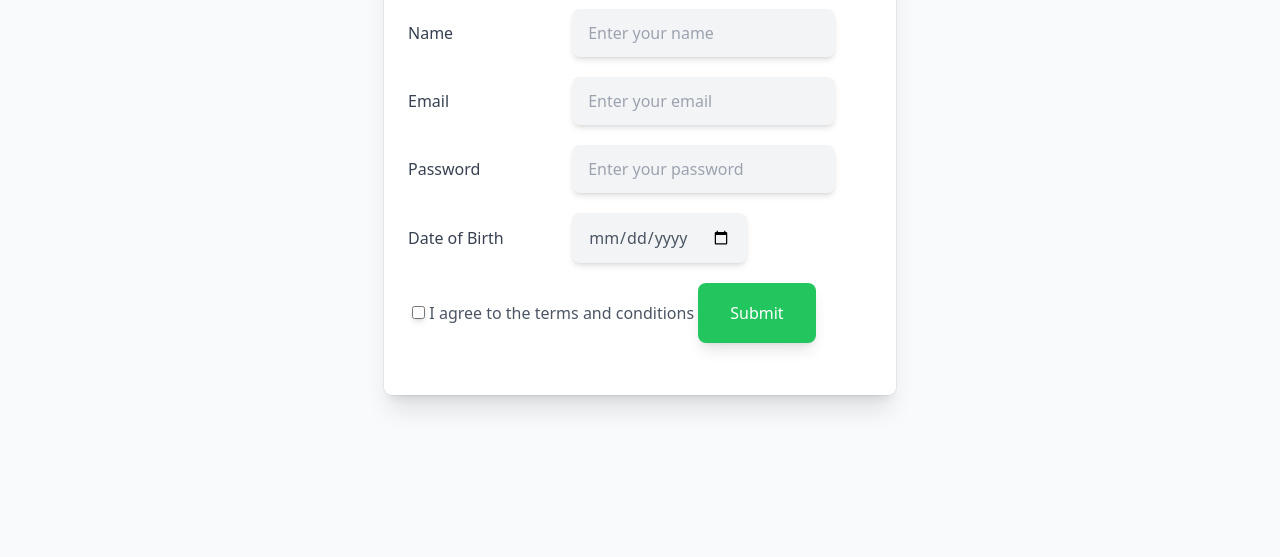
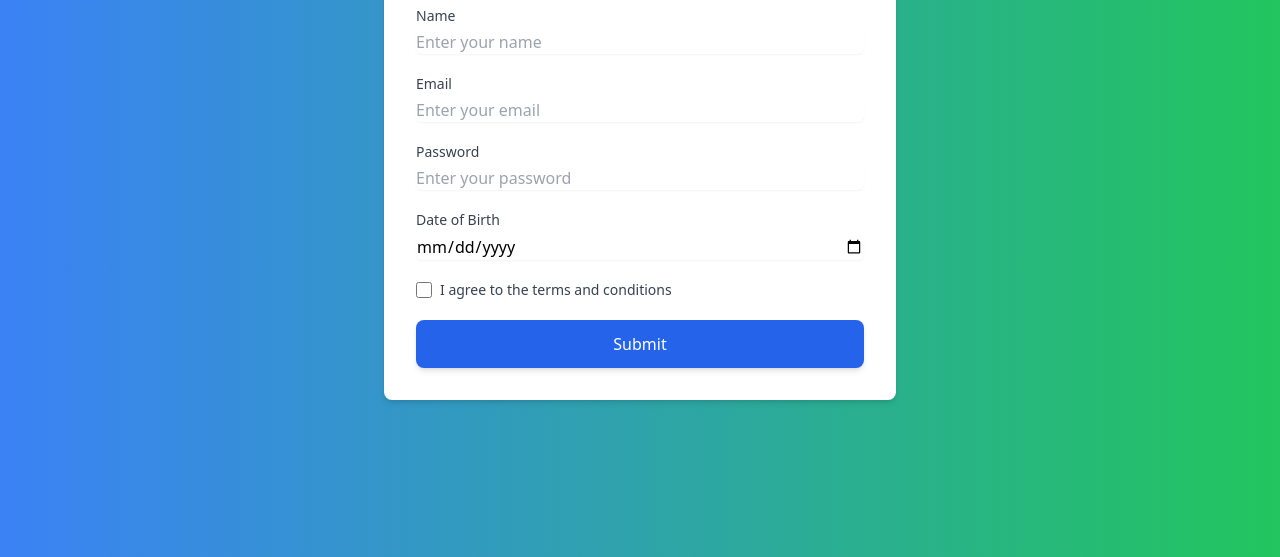
Before and after one commit to nameishyam/wd101, a plain HTML site: page index.html in a window 1280 px wide. Shown: the part 243-800 px from the top of the page. Drawn offline with nearby package versions, Linux system fonts and the light colour scheme.

Commit message:
Refactor login page with improved styling and form validation

```diff
--- a/index.html
+++ b/index.html
@@ -8,46 +8,94 @@
   </head>
   <body>
     <div
-      class="relative flex min-h-screen flex-col justify-center overflow-hidden py-6 bg-gray-50"
+      class="flex min-h-screen items-center justify-center bg-gradient-to-r from-blue-500 to-green-500 py-6"
     >
-      <div
-        class="relative bg-white px-6 pt-5 pb-5 shadow-xl ring-1 ring-gray-900/5 sm:mx-auto sm:max-w-lg sm:rounded-lg sm:x-10"
-      >
-        <div class="mx-auto mx-w-md">
-          <h2 class="text-3xl text-center font-bold leading-tight">
-            Registration form
-          </h2>
-          <div class="divide-y divide-gray-300/50">
-            <div class="space-y-6 py-8 text-base leading-7 text-gray-600">
-              <form id="user-form">
-                <label
-                  for="name"
-                  class="text-md w-40 inline-block font-medium leading-5 text-gray-700"
-                >
-                  Name
-                </label>
-                <input required type="text" id="name" name="name" class="bg-gray-100 inline-block rounded-lg shadow-md px-4 py-3 mb-5 text-base leading-6 placeholdere-gray-500 focus:invalid:border-pink-500 focus:invalid:ring-pink-500 focus:invalid:text-pink-500 focus:valid:border-green-500 focus:valid:ring-green-500 focus:valid:text-green-500" placeholder="Enter your name"/>
-                <label for="email" class="text-md w-40 inline-block font-medium leading-5 text-gray-700">
-                    Email
-                </label>
-                <input required type="email" name="email" id="email" class="bg-gray-100 inline-block rounded-lg shadow-md px-4 py-3 mb-5 text-base leading-6 placeholdere-gray-500 focus:invalid:border-pink-500 focus:invalid:ring-pink-500 focus:invalid:text-pink-500 focus:valid:border-green-500 focus:valid:ring-green-500 focus:valid:text-green-500" placeholder="Enter your email"/></br>
-                <label for="password" class="text-md w-40 inline-block font-medium leading-5 text-gray-700">
-                    Password
-                </label>
-                <input required type="password" name="password" id="password" class="bg-gray-100 inline-block rounded-lg shadow-md px-4 py-3 mb-5 text-base leading-6 placeholdere-gray-500 focus:invalid:border-pink-500 focus:invalid:ring-pink-500 focus:invalid:text-pink-500 focus:valid:border-green-500 focus:valid:ring-green-500 focus:valid:text-green-500" placeholder="Enter your password"/></br>
-                <label for="dob" class="text-md w-40 inline-block font-medium leading-5 text-gray-700">
-                    Date of Birth
-                </label>
-                <input required type="date" id="dob" name="dob" class="bg-gray-100 inline-block rounded-lg shadow-md px-4 py-3 mb-5 text-base leading-6 placeholdere-gray-500 focus:invalid:border-pink-500 focus:invalid:ring-pink-500 focus:invalid:text-pink-500 focus:valid:border-green-500 focus:valid:ring-green-500 focus:valid:text-green-500" placeholder="Enter your date of birth"/></br>
-                <label for="terms" class="text-md w-50 inline-block font-medium leading-5 text-gray-700"></label>
-                    <input required type="checkbox" id="terms" name="terms" class="bg-gray-100 inline-block rounded-lg shadow-md px-4 py-3 mb-5 text-base leading-6 focus:placeholdere-gray-500 placeholdere-gray-500 focus:outline-none"/>
-                    I agree to the terms and conditions
-                <button type="submit" class="w-fit rounded-lg shadow-lg px-8 py-4 bg-green-500 text-white hover:bg-green-400 focus:outline-none focus:shadow-outline transition duration">Submit</button>
-              </form>
-            </div>
+      <div class="w-full max-w-lg bg-white rounded-lg shadow-md p-8">
+        <h2 class="text-3xl font-bold text-center text-gray-800 mb-6">
+          Registration Form
+        </h2>
+        <form id="user-form" class="space-y-5">
+          <div>
+            <label for="name" class="block text-sm font-medium text-gray-700"
+              >Name</label
+            >
+            <input
+              required
+              type="text"
+              id="name"
+              name="name"
+              class="mt-1 block w-full rounded-md border-gray-300 shadow-sm focus:border-blue-500 focus:ring-blue-500"
+              placeholder="Enter your name"
+            />
           </div>
-        </div>
+
+          <div>
+            <label for="email" class="block text-sm font-medium text-gray-700"
+              >Email</label
+            >
+            <input
+              required
+              type="email"
+              id="email"
+              name="email"
+              class="mt-1 block w-full rounded-md border-gray-300 shadow-sm focus:border-blue-500 focus:ring-blue-500"
+              placeholder="Enter your email"
+            />
+          </div>
+
+          <div>
+            <label
+              for="password"
+              class="block text-sm font-medium text-gray-700"
+              >Password</label
+            >
+            <input
+              required
+              type="password"
+              id="password"
+              name="password"
+              class="mt-1 block w-full rounded-md border-gray-300 shadow-sm focus:border-blue-500 focus:ring-blue-500"
+              placeholder="Enter your password"
+            />
+          </div>
+
+          <div>
+            <label for="dob" class="block text-sm font-medium text-gray-700"
+              >Date of Birth</label
+            >
+            <input
+              required
+              type="date"
+              id="dob"
+              name="dob"
+              class="mt-1 block w-full rounded-md border-gray-300 shadow-sm focus:border-blue-500 focus:ring-blue-500"
+            />
+          </div>
+
+          <div class="flex items-center">
+            <input
+              required
+              type="checkbox"
+              id="terms"
+              name="terms"
+              class="h-4 w-4 text-blue-600 border-gray-300 rounded focus:ring-blue-500"
+            />
+            <label for="terms" class="ml-2 text-sm text-gray-700">
+              I agree to the terms and conditions
+            </label>
+          </div>
+
+          <div>
+            <button
+              type="submit"
+              class="w-full py-3 px-4 text-white bg-blue-600 rounded-lg shadow-md hover:bg-blue-500 focus:outline-none focus:ring-2 focus:ring-offset-2 focus:ring-blue-500 transition"
+            >
+              Submit
+            </button>
+          </div>
+        </form>
       </div>
     </div>
+    <script src="./script.js"></script>
   </body>
 </html>
```
